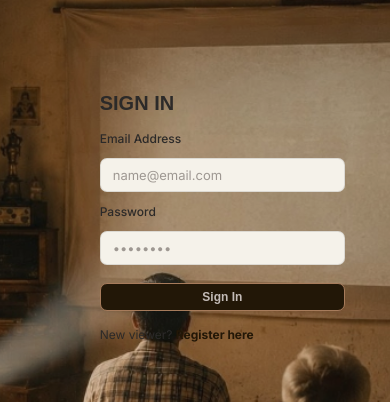
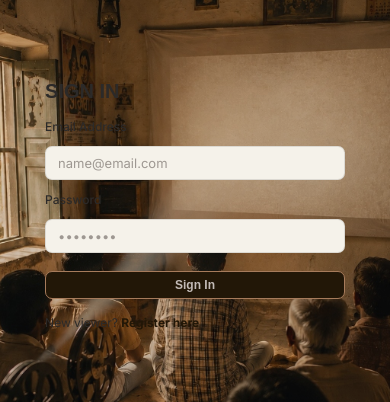
Before and after one commit to prakrutikalagudi/ShowSphere, a React (Vite) app in the folder frontend/: page /login in a window 390 px wide. Shown: the part 234-636 px from the top of the page. Built offline with nearby package versions, Linux system fonts and the light colour scheme; no server answers; the HTML template or start-up script is replaced by a standard one; a web font is replaced by a local one.

Commit message:
Support mobile portrait background image and center auth cards inside the screen

```diff
--- a/frontend/src/index.css
+++ b/frontend/src/index.css
@@ -387,16 +387,23 @@ body {
 
 /* ─── Auth Cards Mobile Responsive Fixes ─── */
 @media (max-width: 768px) {
+  /* Set the portrait background image for mobile viewports */
+  .auth-container {
+    background-image: url('/vintage_cinema_screen_mobile.jpg') !important;
+    background-position: center !important;
+  }
+
   /* Keep background overlay light and transparent as on desktop */
   .auth-overlay-mobile-fix {
     background-color: rgba(44, 42, 41, 0.15) !important;
   }
 
-  /* Align card inside the projector screen area on mobile */
+  /* Center card inside the mobile portrait projector screen area */
   .auth-card-mobile-fix {
-    margin-top: -36% !important; /* Pull up into the screen */
-    margin-left: 14% !important; /* Shift right to align with the screen */
-    width: 68% !important;
+    margin-top: -42% !important; /* Pull up into the screen */
+    margin-left: auto !important; /* Center horizontally */
+    margin-right: auto !important; /* Center horizontally */
+    width: 82% !important;
     min-width: 250px !important;
     max-width: 320px !important;
     padding: 10px 10px !important;
--- a/frontend/src/pages/Login.jsx
+++ b/frontend/src/pages/Login.jsx
@@ -40,7 +40,7 @@ const Login = () => {
   };
 
   return (
-    <div style={{
+    <div className="auth-container fade-in" style={{
       height: 'calc(100vh - 64px)',
       width: '100%',
       backgroundImage: "url('/vintage_cinema_screen.jpg')",
@@ -51,7 +51,7 @@ const Login = () => {
       alignItems: 'center',
       justifyContent: 'center',
       overflow: 'hidden'
-    }} className="fade-in">
+    }}>
 
       {/* Dark overlay */}
       <div
--- a/frontend/src/pages/Register.jsx
+++ b/frontend/src/pages/Register.jsx
@@ -34,7 +34,7 @@ const Register = () => {
   };
 
   return (
-    <div style={{
+    <div className="auth-container fade-in" style={{
       height: 'calc(100vh - 64px)',
       width: '100%',
       backgroundImage: "url('/vintage_cinema_screen.jpg')",
@@ -45,7 +45,7 @@ const Register = () => {
       alignItems: 'center',
       justifyContent: 'center',
       overflow: 'hidden'
-    }} className="fade-in">
+    }}>
 
       {/* Dark overlay */}
       <div
```
Also changed, not shown: frontend/public/vintage_cinema_screen_mobile.jpg (added).
